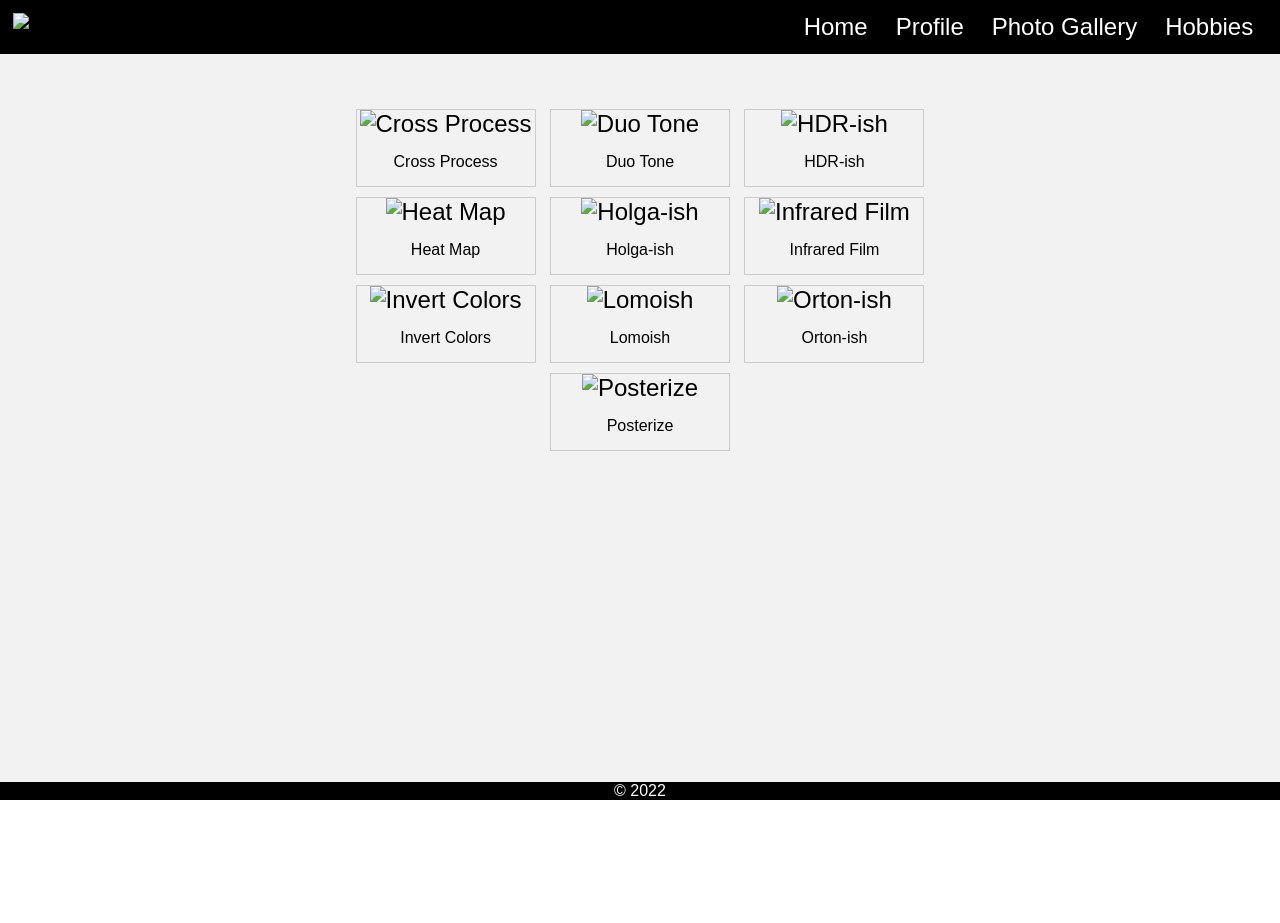
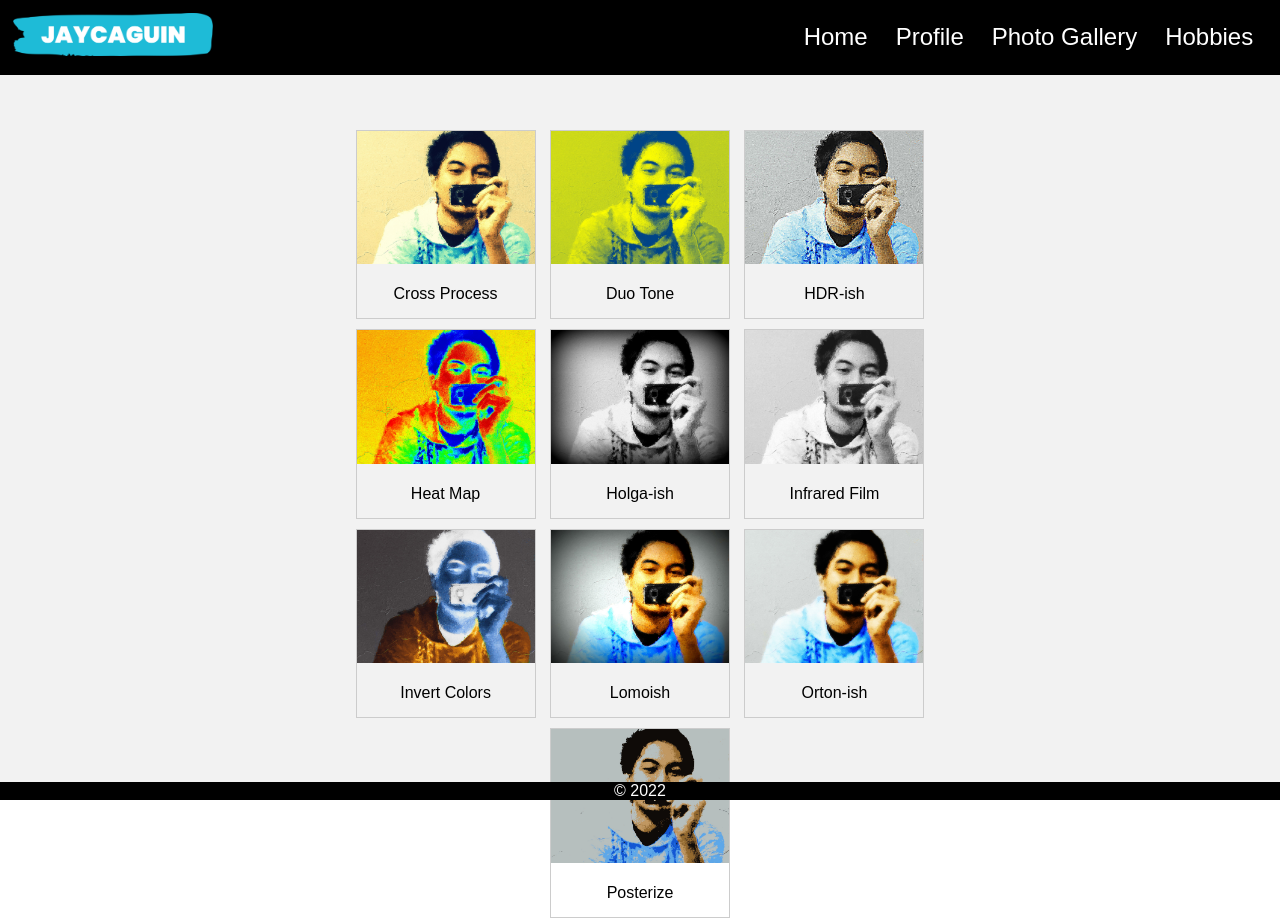
Before and after one commit to lukefrostwalker/PersonalBlog, a plain HTML site: page photos.html in a window 1280 px wide. Before the commit the page ends 800 px from the top, so only its background shows below. Drawn offline with Linux system fonts and the light colour scheme; the site is published under a folder, as on GitHub Pages, so addresses that start at the root find nothing.

Commit message:
fix links

```diff
--- a/photos.html
+++ b/photos.html
@@ -5,21 +5,22 @@
     <meta http-equiv="X-UA-Compatible" content="IE=edge">
     <meta name="viewport" content="width=device-width, initial-scale=1.0">
     <link rel="stylesheet" href="index.css">
-    <link rel="icon" type="image/x-icon" href="/img/favicon.ico">
+    <link rel="icon" type="image/x-icon" href="img/favicon.ico">
     <title>Photo Gallery</title>
+    <link rel="stylesheet" href="https://cdnjs.cloudflare.com/ajax/libs/font-awesome/4.7.0/css/font-awesome.min.css">
 </head>
 <body>
     <main>
         <nav>
           <a href="index.html">
-            <img src="/img/logo.png" alt="Logo" class="logo">
+            <img src="img/logo.png" alt="Logo" class="logo">
           </a>
           <div class="nav-links">
             <ul>
-              <li><a href="/index.html">Home</a></li>
-              <li><a href="/profile.html">Profile</a></li>
-              <li><a href="/photos.html">Photo Gallery</a></li>
-              <li><a href="/hobbies.html">Hobbies</a></li>
+              <li><a href="index.html">Home</a></li>
+              <li><a href="profile.html">Profile</a></li>
+              <li><a href="photos.html">Photo Gallery</a></li>
+              <li><a href="hobbies.html">Hobbies</a></li>
             </ul>
           </div>
         </nav>
@@ -27,71 +28,71 @@
         <div class="photos-container">
 
             <div class="gallery">
-                <a target="_blank" href="/img/CrossProcess.jpg">
-                  <img src="/img/CrossProcess.jpg" alt="Cross Process" width="600" height="400">
+                <a target="_blank" href="img/CrossProcess.jpg">
+                  <img src="img/CrossProcess.jpg" alt="Cross Process" width="600" height="400">
                 </a>
                 <div class="desc">Cross Process</div>
             </div>
 
             <div class="gallery">
-                <a target="_blank" href="/img/DuoTone.jpg">
-                  <img src="/img/DuoTone.jpg" alt="Duo Tone" width="600" height="400">
+                <a target="_blank" href="img/DuoTone.jpg">
+                  <img src="img/DuoTone.jpg" alt="Duo Tone" width="600" height="400">
                 </a>
                 <div class="desc">Duo Tone</div>
             </div>
 
             <div class="gallery">
-                <a target="_blank" href="/img/HDR-ish.jpg">
-                  <img src="/img/HDR-ish.jpg" alt="HDR-ish" width="600" height="400">
+                <a target="_blank" href="img/HDR-ish.jpg">
+                  <img src="img/HDR-ish.jpg" alt="HDR-ish" width="600" height="400">
                 </a>
                 <div class="desc">HDR-ish</div>
             </div>
 
             <div class="gallery">
-                <a target="_blank" href="/img/HeatMap.jpg">
-                  <img src="/img/HeatMap.jpg" alt="Heat Map" width="600" height="400">
+                <a target="_blank" href="img/HeatMap.jpg">
+                  <img src="img/HeatMap.jpg" alt="Heat Map" width="600" height="400">
                 </a>
                 <div class="desc">Heat Map</div>
             </div>
 
             <div class="gallery">
-                <a target="_blank" href="/img/Holga-ish.jpg">
-                  <img src="/img/Holga-ish.jpg" alt="Holga-ish" width="600" height="400">
+                <a target="_blank" href="img/Holga-ish.jpg">
+                  <img src="img/Holga-ish.jpg" alt="Holga-ish" width="600" height="400">
                 </a>
                 <div class="desc">Holga-ish</div>
             </div>
 
             <div class="gallery">
-                <a target="_blank" href="/img/InfraredFilm.jpg">
-                  <img src="/img/InfraredFilm.jpg" alt="Infrared Film" width="600" height="400">
+                <a target="_blank" href="img/InfraredFilm.jpg">
+                  <img src="img/InfraredFilm.jpg" alt="Infrared Film" width="600" height="400">
                 </a>
                 <div class="desc">Infrared Film</div>
             </div>
 
             <div class="gallery">
-                <a target="_blank" href="/img/InvertColors.jpg">
-                  <img src="/img/InvertColors.jpg" alt="Invert Colors" width="600" height="400">
+                <a target="_blank" href="img/InvertColors.jpg">
+                  <img src="img/InvertColors.jpg" alt="Invert Colors" width="600" height="400">
                 </a>
                 <div class="desc">Invert Colors</div>
             </div>
 
             <div class="gallery">
-                <a target="_blank" href="/img/Lomoish.jpg">
-                  <img src="/img/Lomoish.jpg" alt="Lomoish" width="600" height="400">
+                <a target="_blank" href="img/Lomoish.jpg">
+                  <img src="img/Lomoish.jpg" alt="Lomoish" width="600" height="400">
                 </a>
                 <div class="desc">Lomoish</div>
             </div>
 
             <div class="gallery">
-                <a target="_blank" href="/img/Orton-ish.jpg">
-                  <img src="/img/Orton-ish.jpg" alt="Orton-ish" width="600" height="400">
+                <a target="_blank" href="img/Orton-ish.jpg">
+                  <img src="img/Orton-ish.jpg" alt="Orton-ish" width="600" height="400">
                 </a>
                 <div class="desc">Orton-ish</div>
             </div>
 
             <div class="gallery">
-                <a target="_blank" href="/img/Posterize.jpg">
-                  <img src="/img/Posterize.jpg" alt="Posterize" width="600" height="400">
+                <a target="_blank" href="img/Posterize.jpg">
+                  <img src="img/Posterize.jpg" alt="Posterize" width="600" height="400">
                 </a>
                 <div class="desc">Posterize</div>
             </div>
```
Also changed, not shown: hobbies.html (+12 -11 lines), index.html (+7 -6 lines), profile.html (+7 -7 lines).
